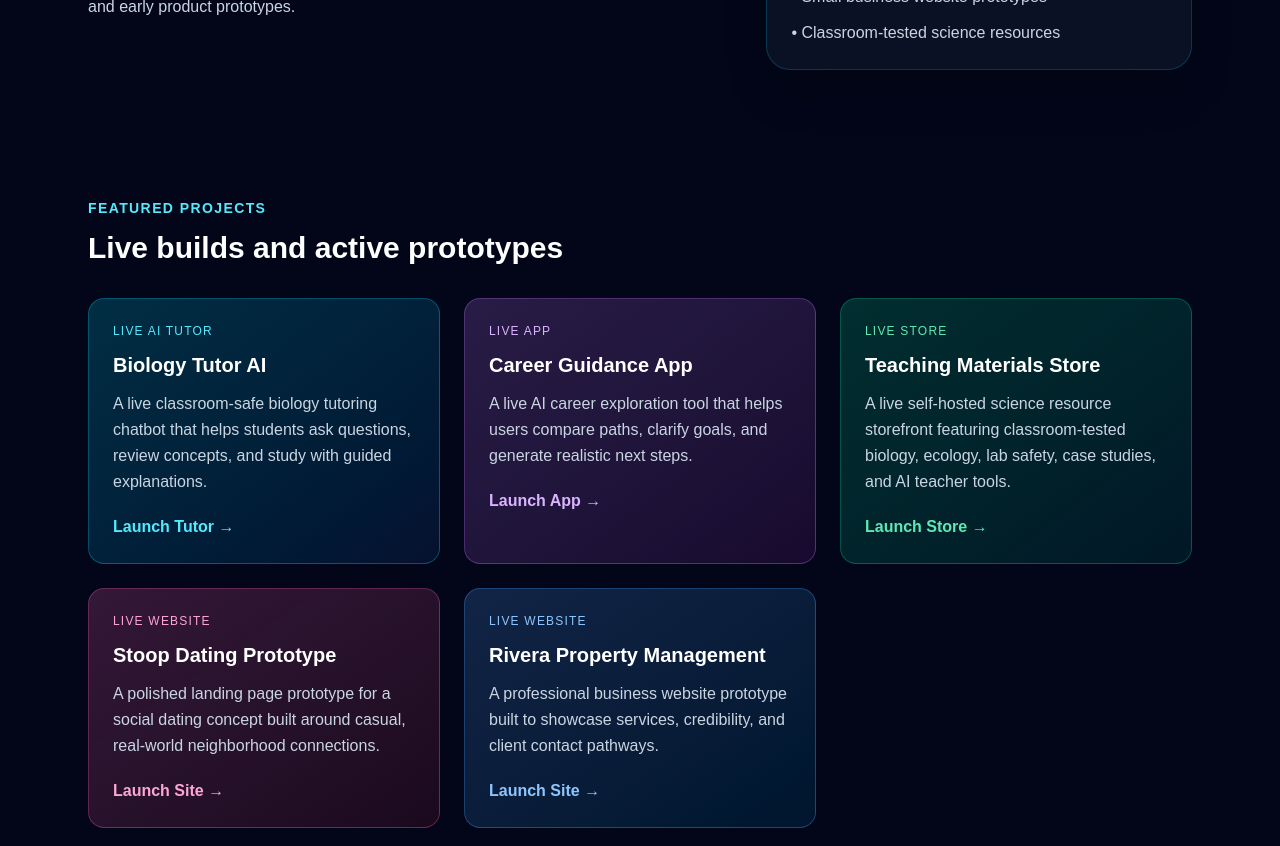
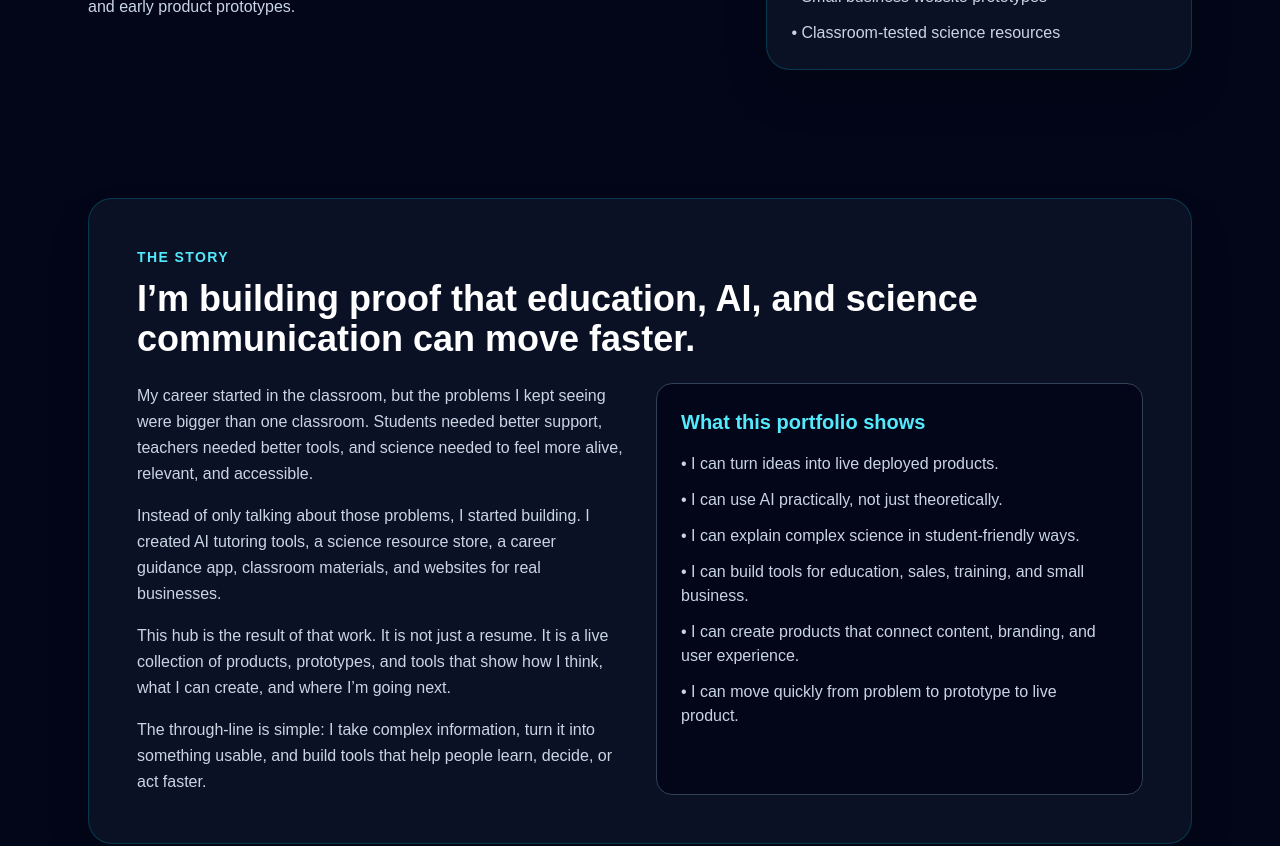
Before and after one commit to craigjamesgordon13-byte/craig-gordon-hub, a Next.js app: page / in a window 1280 px wide. Shown: the part 1160-2006 px from the top of the page. Built offline with nearby package versions, Linux system fonts and the light colour scheme.

Commit message:
Add story section to hub

```diff
--- a/app/page.js
+++ b/app/page.js
@@ -21,6 +21,13 @@ export default function Home() {
             className="rounded-xl bg-cyan-400 px-6 py-3 font-semibold text-slate-950 transition hover:bg-cyan-300"
           >
             View Projects
+          </a>
+
+          <a
+            href="#story"
+            className="rounded-xl border border-slate-600 bg-slate-900/60 px-6 py-3 font-semibold text-white transition hover:border-cyan-300 hover:text-cyan-300"
+          >
+            My Story
           </a>
 
           <a
@@ -98,6 +105,54 @@ export default function Home() {
               <li>• Small business website prototypes</li>
               <li>• Classroom-tested science resources</li>
             </ul>
+          </div>
+        </div>
+      </section>
+
+      {/* Story */}
+      <section id="story" className="mx-auto max-w-6xl px-6 py-16">
+        <div className="rounded-3xl border border-cyan-400/20 bg-slate-900/70 p-8 shadow-2xl md:p-12">
+          <p className="mb-3 text-sm font-semibold uppercase tracking-widest text-cyan-300">
+            The Story
+          </p>
+
+          <h2 className="mb-6 max-w-4xl text-3xl font-bold md:text-4xl">
+            I’m building proof that education, AI, and science communication can move faster.
+          </h2>
+
+          <div className="grid gap-8 md:grid-cols-2">
+            <div className="space-y-4 leading-relaxed text-slate-300">
+              <p>
+                My career started in the classroom, but the problems I kept seeing were bigger than one classroom. Students needed better support, teachers needed better tools, and science needed to feel more alive, relevant, and accessible.
+              </p>
+
+              <p>
+                Instead of only talking about those problems, I started building. I created AI tutoring tools, a science resource store, a career guidance app, classroom materials, and websites for real businesses.
+              </p>
+
+              <p>
+                This hub is the result of that work. It is not just a resume. It is a live collection of products, prototypes, and tools that show how I think, what I can create, and where I’m going next.
+              </p>
+
+              <p>
+                The through-line is simple: I take complex information, turn it into something usable, and build tools that help people learn, decide, or act faster.
+              </p>
+            </div>
+
+            <div className="rounded-2xl border border-slate-700 bg-slate-950 p-6">
+              <h3 className="mb-4 text-xl font-bold text-cyan-300">
+                What this portfolio shows
+              </h3>
+
+              <ul className="space-y-3 text-slate-300">
+                <li>• I can turn ideas into live deployed products.</li>
+                <li>• I can use AI practically, not just theoretically.</li>
+                <li>• I can explain complex science in student-friendly ways.</li>
+                <li>• I can build tools for education, sales, training, and small business.</li>
+                <li>• I can create products that connect content, branding, and user experience.</li>
+                <li>• I can move quickly from problem to prototype to live product.</li>
+              </ul>
+            </div>
           </div>
         </div>
       </section>
```
